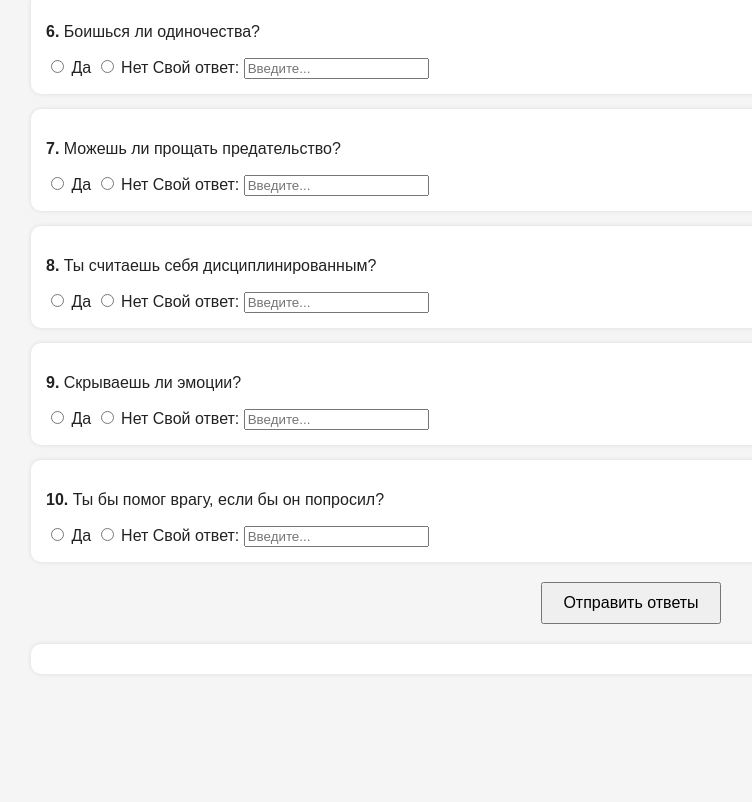
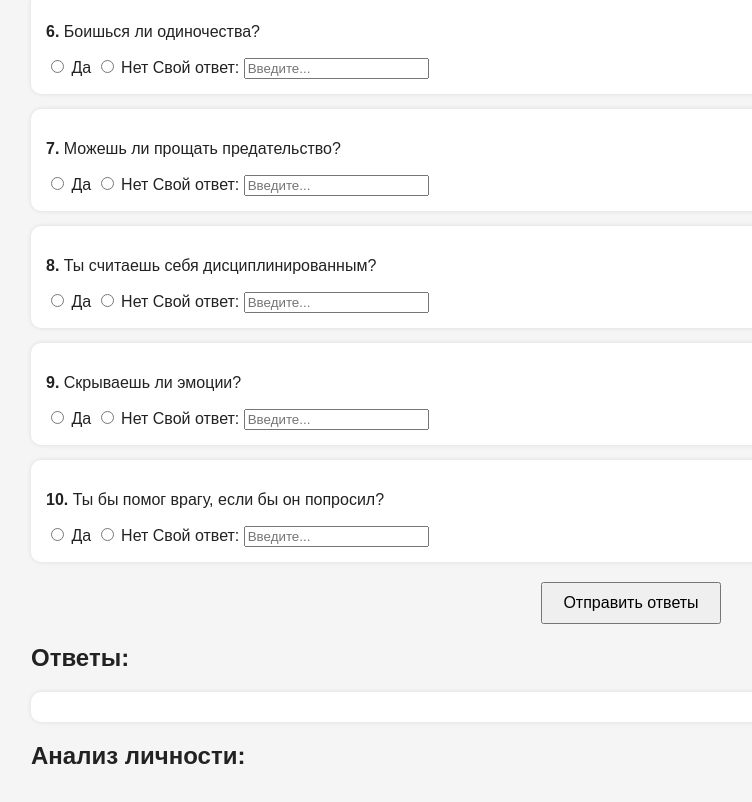
Before and after one commit to stagovnikita30-hash/psychotest, a plain HTML site: page index.html in a window 1280 px wide. Shown: the part 691-1493 px from the top of the page, without its empty margins (9-761 px from the left). Before the commit the page ends 1405 px from the top, so only its background shows below. Drawn offline with Linux system fonts and the light colour scheme.

Commit message:
Update index.html

```diff
--- a/index.html
+++ b/index.html
@@ -7,9 +7,16 @@
 </head>
 <body>
   <h1>Психологический тест</h1>
+
   <div id="test-container"></div>
+
   <button id="submit-btn">Отправить ответы</button>
+
+  <h2>Ответы:</h2>
   <pre id="results"></pre>
+
+  <h2>Анализ личности:</h2>
+  <pre id="analysis"></pre>
 
   <script src="script.js"></script>
 </body>
```
